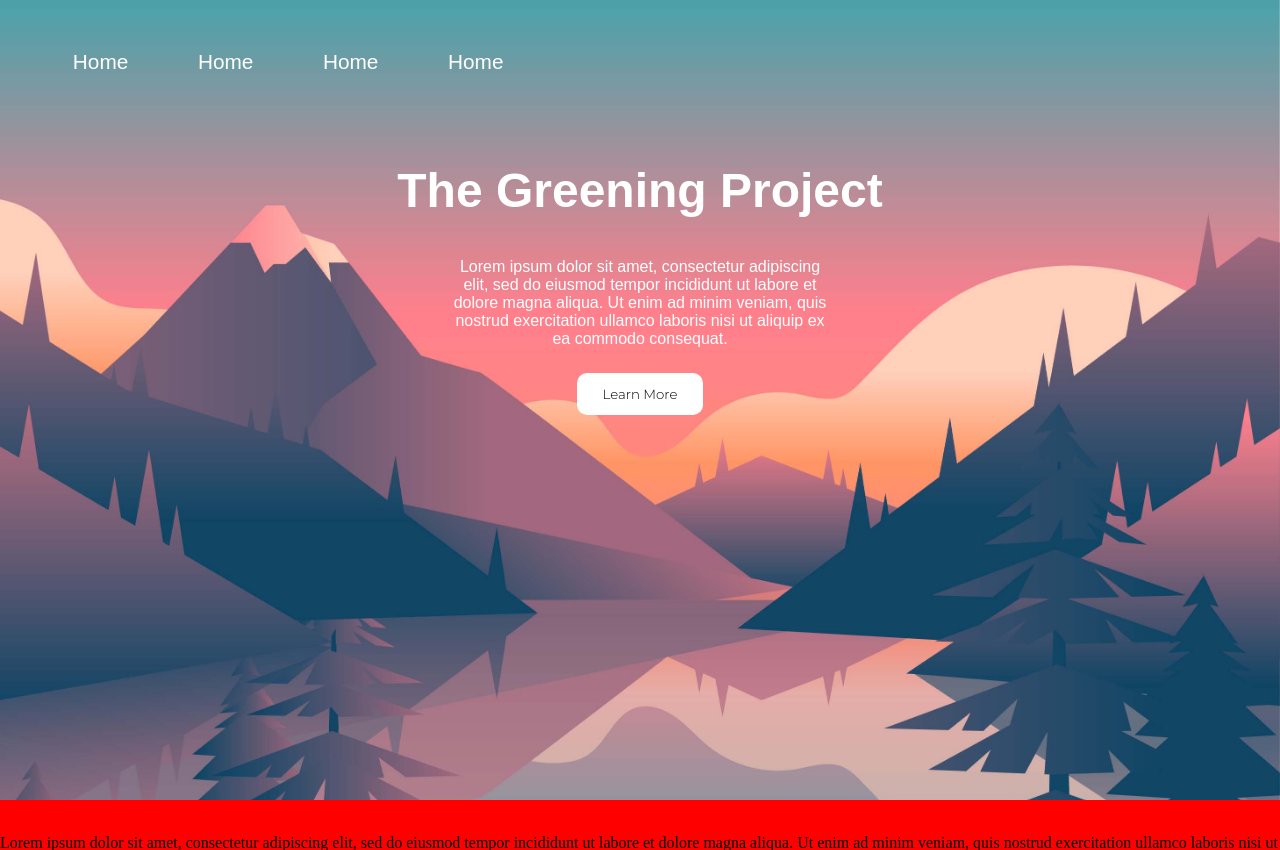
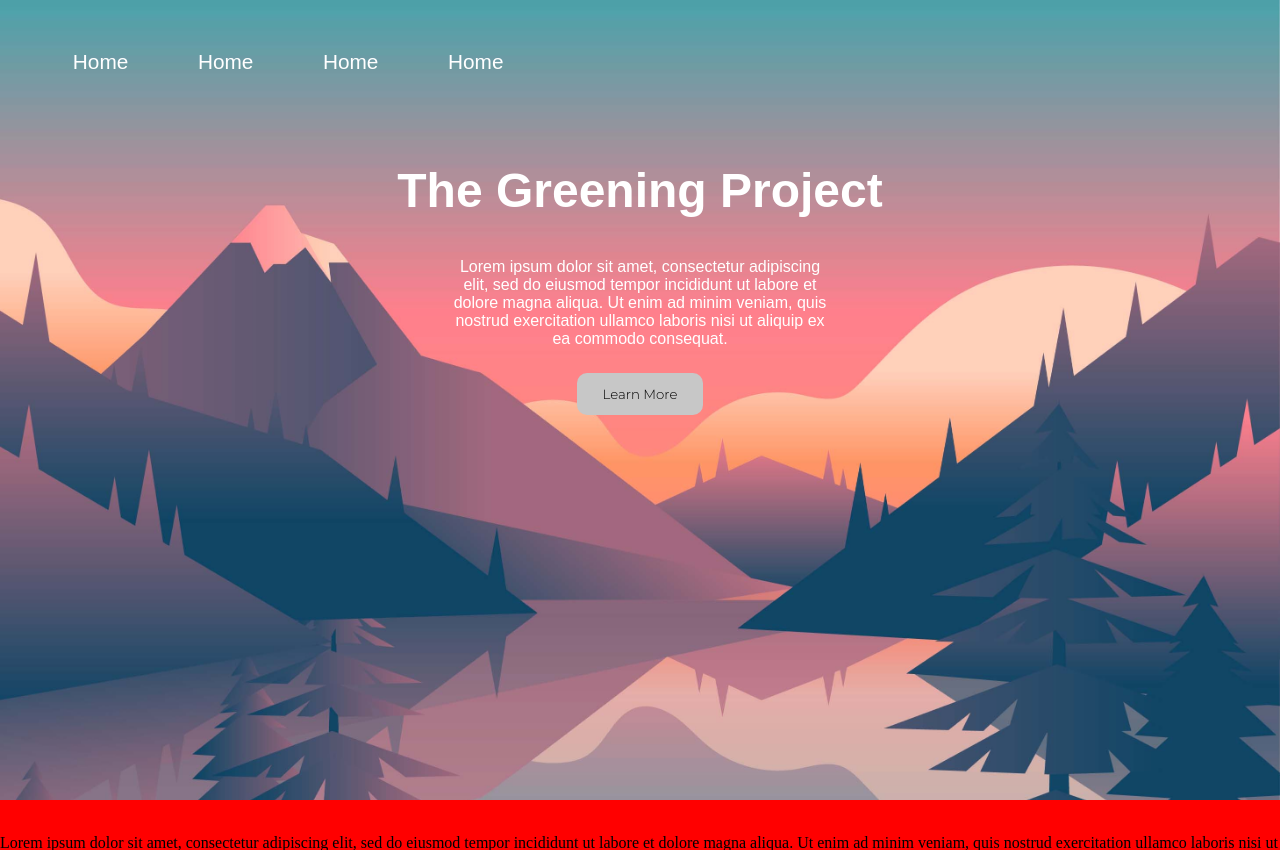
Before and after one commit to Scaledfish64/TheGreeningProject, a PHP site: page / in a window 1280 px wide, with the pointer over the restyled element. Shown: the top 850 px of the page. Run offline with PHP 8.4, Linux system fonts and the light colour scheme; some web fonts are replaced.

Commit message:
CSS Thingy

```diff
--- a/index.css
+++ b/index.css
@@ -105,3 +105,7 @@ hover-underline {
   margin: 2%;
   padding: 1% 2%;
 }
+
+.landing-button:hover {
+  background-color: #c7c7c7;
+}
```
